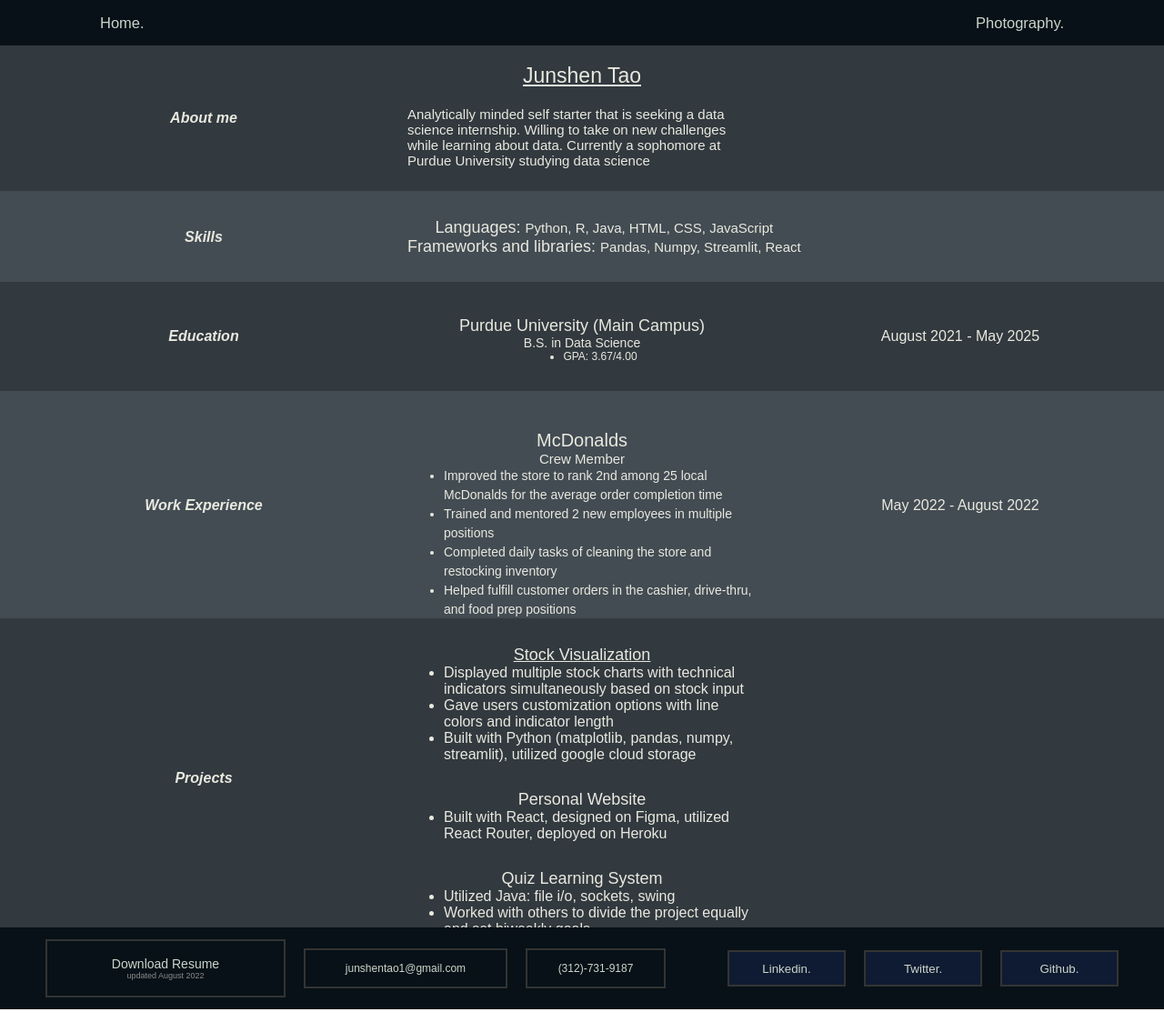
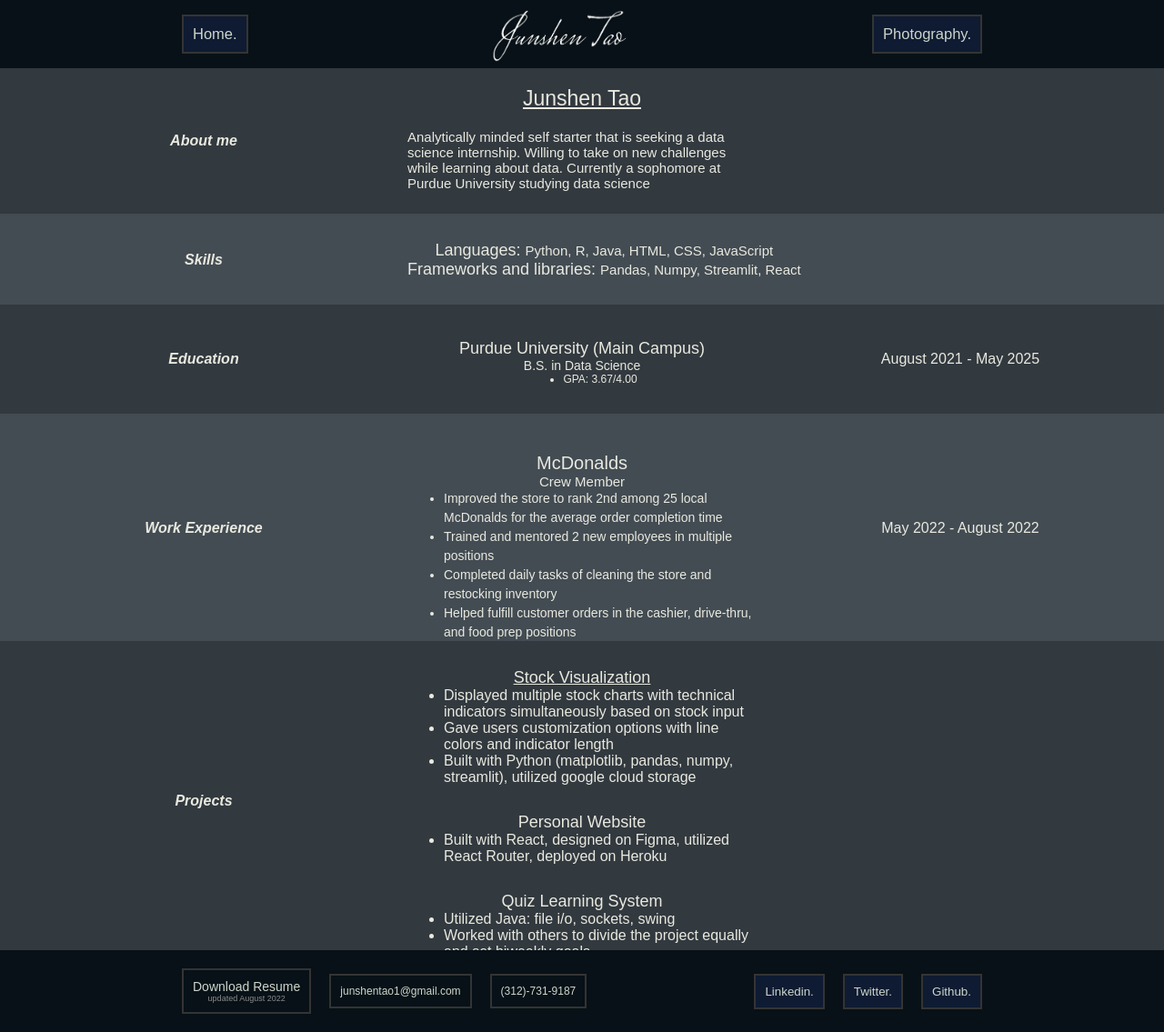
Before and after one commit to jtao1/my-website, a React (Create React App) app: page / in a window 1280 px wide. Shown: the whole page at 91% size. Before the commit the page ends 1110 px from the top, so only its background shows below. Built offline with nearby package versions, Linux system fonts and the light colour scheme.

Commit message:
updated top and bot nav

```diff
--- a/src/HomePage/Sections/EducationSection.css
+++ b/src/HomePage/Sections/EducationSection.css
@@ -34,7 +34,7 @@
     display: flex;
 }
 
-.education li{
+.education li {
     font-size: 12px;
 }
 
--- a/src/components/BotNavBar.css
+++ b/src/components/BotNavBar.css
@@ -9,7 +9,7 @@
     font-size: 12px;
 }
 
-.bot_nav_bar_left_nav{
+.bot_nav_bar_left_nav {
     display: flex;
     flex-direction: row;
     align-items: center;
@@ -22,7 +22,6 @@
     flex-direction: row;
     align-items: center;
     justify-items: center;
-
 }
 
 .bot_nav_bar_resume_download {
@@ -32,9 +31,8 @@
     flex-direction: column;
     align-items: center;
     justify-content: center;
-    margin-left: 50px;
-    width: 260px;
-    height: 60px;
+    margin-left: 200px;
+    padding: 10px;
     cursor: pointer;
     text-decoration: none;
 }
@@ -59,9 +57,8 @@
     display: flex;
     align-items: center;
     justify-content: center;
+    padding: 10px;
     margin-left: 20px;
-    width: 220px;
-    height: 40px;
     font-size: 12px;
 }
 
@@ -72,14 +69,12 @@
     align-items: center;
     justify-content: center;
     margin-left: 20px;
-    width: 150px;
-    height: 40px;
+    padding: 10px;
     font-size: 12px;
 }
 
 .bot_nav_bar_linkedin {
-    width: 130px;
-    height: 40px;
+    padding: 10px;
     background: #0F1B32;
     border: 2px solid #343434;
     margin-left: auto;
@@ -93,8 +88,7 @@
 }
 
 .bot_nav_bar_twitter {
-    width: 130px;
-    height: 40px;
+    padding: 10px;
     background: #0F1B32;
     border: 2px solid #343434;
     margin-left: auto;
@@ -107,15 +101,14 @@
 }
 
 .bot_nav_bar_github {
-    width: 130px;
-    height: 40px;
+    padding: 10px;
     background: #0F1B32;
     border: 2px solid #343434;
     margin-left: auto;
     display: flex;
     align-items: center;
     justify-content: center;
-    margin-right: 50px;
+    margin-right: 200px;
     color: #CCD5CB;
     cursor: pointer;
 }
--- a/src/components/TopNavBar.css
+++ b/src/components/TopNavBar.css
@@ -3,21 +3,67 @@
     color: #CCD5CB;
     display: flex;
     align-items: center;
-    height: 50px;
+    height: 75px;
     font-size: 11px;
     font-weight: 400;
 }
 
+.top_nav_bar_left_nav {
+    margin-right: auto;
+    display: flex;
+    flex-direction: row;
+    align-items: center;
+    justify-items: center;
+}
+
+.top_nav_bar_right_nav {
+    margin-left: auto;
+    display: flex;
+    flex-direction: row;
+    align-items: center;
+    justify-items: center;
+}
+
+.top_nav_bar_center {
+    margin: auto;
+    display: flex;
+    flex-direction: row;
+    align-items: center;
+    justify-items: center;
+}
+
+.top_nav_bar_signature {
+    image-rendering: crisp-edges;
+    width: 150px;
+    height: 60px;
+}
 
 .top_nav_bar_home {
-    margin-left: 110px;
+    margin-left: 200px;
     text-decoration: none;
+    padding: 10px;
+    background: #0F1B32;
+    border: 2px solid #343434;
+    margin-right: auto;
+    display: flex;
+    align-items: center;
+    justify-content: center;
+    color: #CCD5CB;
+    cursor: pointer;
 }
 
 .top_nav_bar_photography {
-    margin-right: 110px;
+    margin-right: 200px;
+    text-decoration: none;
+    padding: 10px;
+    background: #0F1B32;
+    border: 2px solid #343434;
     margin-left: auto;
-    text-decoration: none;
+    display: flex;
+    align-items: center;
+    justify-content: center;
+    color: #CCD5CB;
+    cursor: pointer;
 }
 /*
 .top_nav_bar_blog {
--- a/src/components/TopNavBar.js
+++ b/src/components/TopNavBar.js
@@ -5,12 +5,19 @@ import { Link } from 'react-router-dom'
 export default function TopNavBar() {
     return (
         <nav className='top_nav_bar'>
-            <Link className='top_nav_bar_home' to='/'>
-                <h1 className='top_nav_bar_text' >Home.</h1>
-            </Link>
-            <Link className='top_nav_bar_photography' to='/photography'>
-                <h1 className='top_nav_bar_text' >Photography.</h1>
-            </Link>
+            <div className='top_nav_bar_left_nav'>
+                <Link className='top_nav_bar_home' to='/'>
+                    <h1 className='top_nav_bar_text' >Home.</h1>
+                </Link>
+            </div>
+            <div className='top_nav_bar_center'>
+                <img className='top_nav_bar_signature' src={require('./signature.png')} alt='signature'/>
+            </div>
+            <div className='top_nav_bar_right_nav'>
+                <Link className='top_nav_bar_photography' to='/photography'>
+                    <h1 className='top_nav_bar_text'>Photography.</h1>
+                </Link>
+            </div>
             {/*
             <Link className='top_nav_bar_blog' to='/blog'>
                 <h1 className='top_nav_bar_text'>Blog.</h1>
--- a/src/index.html
+++ b/src/index.html
@@ -4,10 +4,10 @@
         <link rel='stylesheet' href='index.css'>
         <link rel='preconnect' href='https://fonts.googleapis.com'>
         <link rel='preconnect' href='https://fonts.gstatic.com' crossorigin>
-        <link href='https://fonts.googleapis.com/css2?family=Montserrat:ital,wght@0,400;1,600&display=swap' rel='stylesheet'>
+        <link href='https://fonts.googleapis.com/css2?family=Babylonica&family=Montserrat:ital,wght@0,400;1,600&family=Mrs+Saint+Delafield&display=swap' rel='stylesheet'>
     </head>
     <body>
         <div id='root'></div>
         <script src='index.js'></script>
     </body>
-</html>>
+</html>
```
Also changed, not shown: src/components/signature.png (added).
